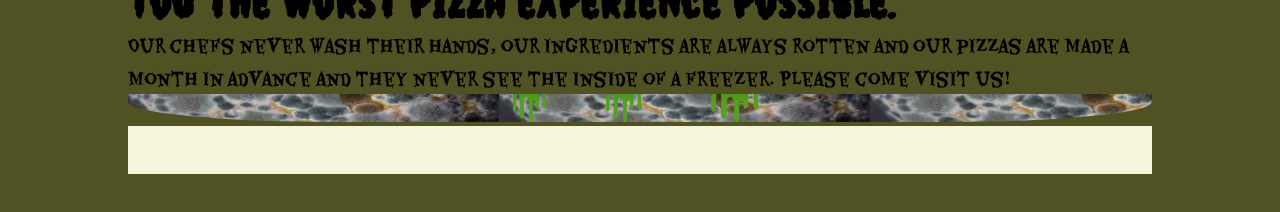
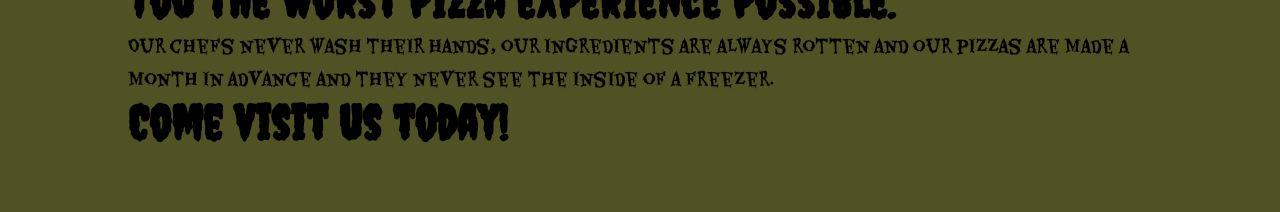
Before and after one commit to kizwolak/restaurant-page, a website built with webpack: page src/index.html in a window 1280 px wide. Shown: the part 494-706 px from the top of the page. Built offline with nearby package versions, Linux system fonts and the light colour scheme.

Commit message:
Add more h2 elements

```diff
--- a/src/index.js
+++ b/src/index.js
@@ -70,8 +70,12 @@ const form = () => {
     main.appendChild(descHeader);
 
     const contDesc = document.createElement('p');
-    contDesc.textContent = 'Our chefs never wash their hands, our ingredients are always rotten and our pizzas are made a month in advance and they never see the inside of a freezer. Please come visit us!'
+    contDesc.textContent = 'Our chefs never wash their hands, our ingredients are always rotten and our pizzas are made a month in advance and they never see the inside of a freezer.'
     main.appendChild(contDesc);
+
+    const descEnd = document.createElement('h2');
+    descEnd.textContent = 'Come visit us today!';
+    main.appendChild(descEnd);
 
     const footer = document.createElement('div');
     footer.classList = 'footer';
--- a/src/style.css
+++ b/src/style.css
@@ -54,7 +54,7 @@ body {
     justify-content: center;
     gap: 1em;
     background-image: url(./moldyBg.jpg);
-    border-radius: 20%;
+    border-radius: 1em;
 }
 
 .headerMenu img {
@@ -98,6 +98,6 @@ h2 {
 .footer {
     width: 80vw;
     height: 6vh;
-    background-color: beige;
+    background-color: rgb(81, 82, 36);
     margin-bottom: 2vh;
 }
```
